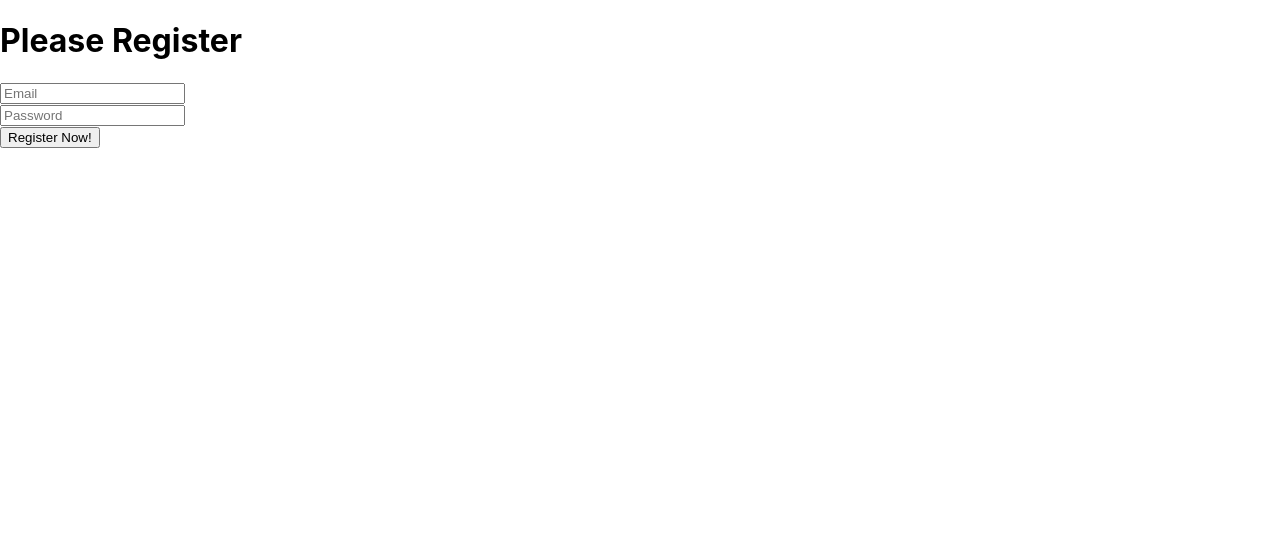
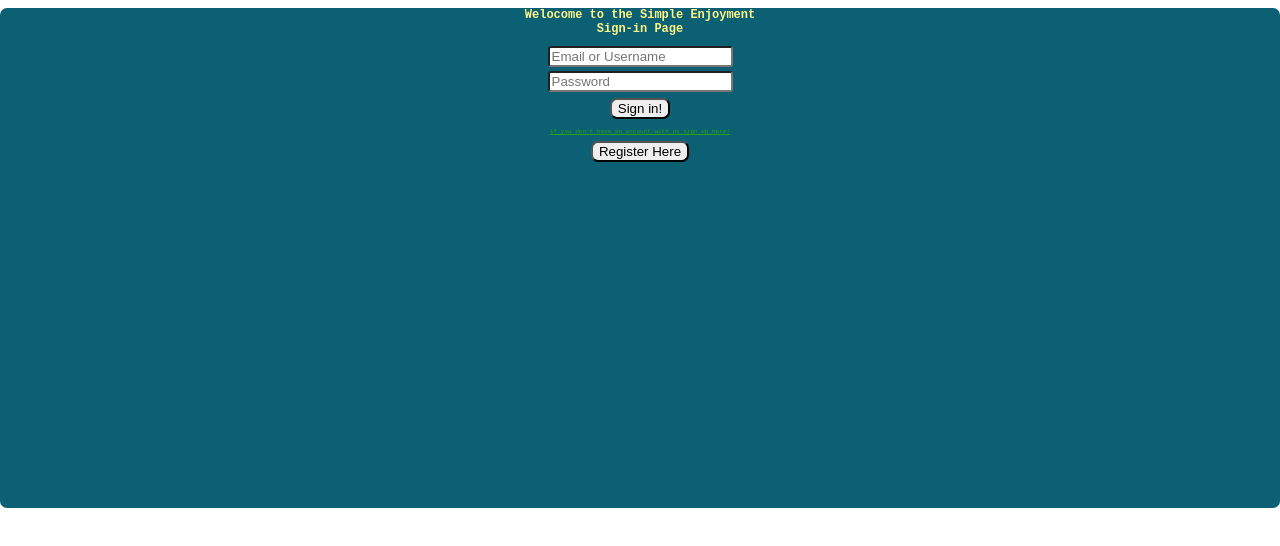
Before and after one commit to Build-Week-Good-TImes-Journal/Back-End, a React (Create React App) app in the folder journal/: page / in a window 1280 px wide. Shown: the top 546 px of the page. Built offline with nearby package versions, Linux system fonts and the light colour scheme.

Commit message:
added forms and styles

```diff
--- a/journal/package.json
+++ b/journal/package.json
@@ -5,9 +5,11 @@
   "dependencies": {
     "axios": "^0.19.0",
     "formik": "^2.0.4",
-    "react": "^16.11.0",
-    "react-dom": "^16.11.0",
+    "react": "^16.12.0",
+    "react-dom": "^16.12.0",
     "react-scripts": "3.2.0",
+    "reactstrap": "^8.1.1",
+    "styled-components": "^4.4.1",
     "yup": "^0.27.0"
   },
   "scripts": {
--- a/journal/src/RegistrationForm.js
+++ b/journal/src/RegistrationForm.js
@@ -1,22 +1,69 @@
-
 import React from "react";
 import { withFormik, Form, Field } from "formik";
 import * as Yup from "yup";
+import { } from "reactstrap";
+import styled from "styled-components";
+
+const Header = styled.h1`
+  font-size: 0.75rem;
+  color: #fff486;
+  text-alingment: center;
+
+`;
+
+const SignIn  = styled.button`
+    border-radius: 7px;
+    width: 1rems;
+    margin: 4px;
+
+
+    `
+
+const RegLink = styled.a`
+font-size: 6px;
+color: #28A40E;
+`
+
+const Container = styled.body`
+display-flex: flex;
+justify-content: center;
+font-size: 12px;
+margin: 0 auto;
+text-align: center;
+background-color: #0B6073;
+border-radius: 7px;
+font-family: monospace, ubuntu;
+height: 500px;
+`
+const Fields = styled.input`
+margin: 2px;
+border-radius: 3px;
+`
 
 function LoginForm({ values, errors, touched }) {
   return (
+      <Container>
+          <div>
     <Form>
       <div>
-          <h1>Please Register</h1>
+       <Header>
+          Welocome to the Simple Enjoyment <br /> Sign-in Page
+          </Header>
         {touched.email && errors.email && <p>{errors.email}</p>}
-        <Field type="email" name="email" placeholder="Email" />
+        <Fields type="email" name="email" placeholder="Email or Username" />
       </div>
       <div>
         {touched.password && errors.password && <p>{errors.password}</p>}
-        <Field type="password" name="password" placeholder="Password" />
+        <Fields type="password" name="password" placeholder="Password" />
       </div>
-      <button>Register Now!</button>
+       <SignIn>Sign in!</SignIn>
+      <div>
+        <RegLink href="url">if you don't have an account with us sign up here!</RegLink>
+        </div>
+        <SignIn>Register Here</SignIn>
     </Form>
+    </div>
+    </Container>
   );
 }
 
@@ -24,7 +71,7 @@ const FormikLoginForm = withFormik({
   mapPropsToValues({ email, password }) {
     return {
       email: email || "",
-      password: password || "",
+      password: password || ""
     };
   },
 
```
Also changed, not shown: 2 other files (tests, documents, lock files or other folders).
